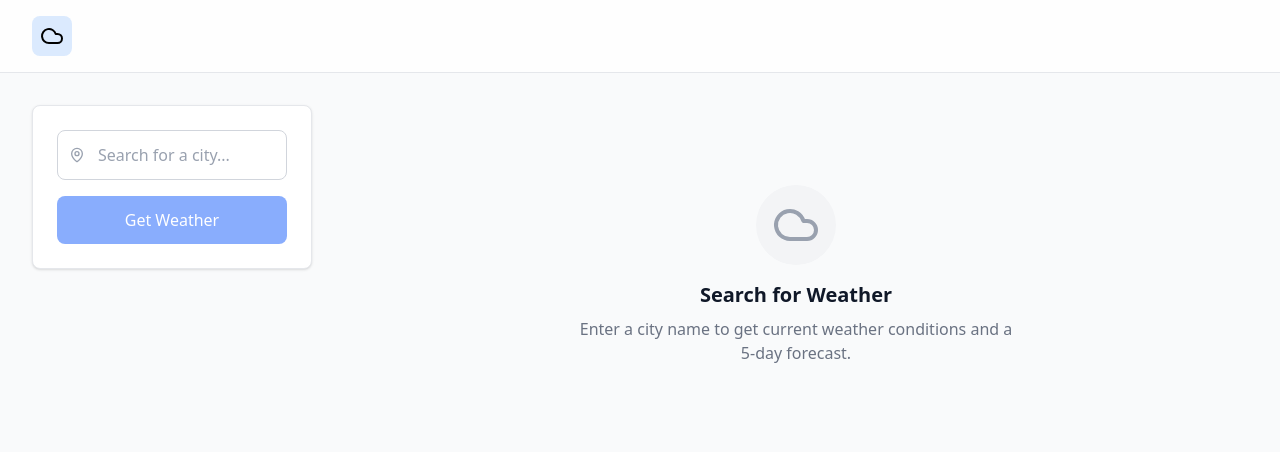
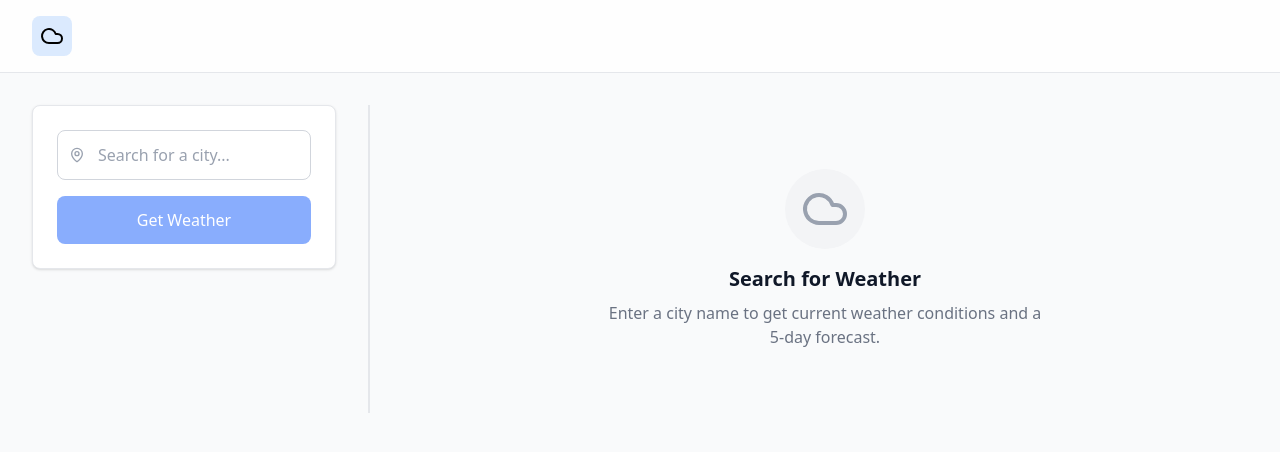
Before and after one commit to Bezyl-Mophat-Otieno/open-weather3.0-vue, a Vue app: page / in a window 1280 px wide. Shown: the top 452 px of the page. Built offline with nearby package versions, Linux system fonts and the light colour scheme; the HTML template or start-up script is replaced by a standard one.

Commit message:
(chore): UI/ux Cleanups

```diff
--- a/src/App.vue
+++ b/src/App.vue
@@ -48,10 +48,11 @@ watchDebounced(
       </div>
     </header>
 
-    <main className="max-w-7xl mx-auto px-4 sm:px-6 lg:px-8 py-8">
-      <div className="grid grid-cols-1 lg:grid-cols-12 gap-8">
-        <div className="lg:col-span-4 xl:col-span-3">
+    <main class="max-w-8xl mx-auto px-4 sm:px-6 lg:px-8 py-8">
+      <div class="flex flex-col lg:flex-row gap-8">
+        <div class="w-full lg:w-1/3 xl:w-1/4">
           <div class="bg-white border border-gray-200 rounded-lg p-6 shadow-sm sticky top-24">
+            <!-- WeatherSearch -->
             <WeatherSearch
               :suggestedLocations="suggestedLocations"
               :locationsSearchHistory="locationsSearchHistory"
@@ -63,19 +64,24 @@ watchDebounced(
           </div>
         </div>
 
-        <div className="lg:col-span-8 xl:col-span-9">
-          <div className="max-w-7xl mx-auto px-4 sm:px-6 lg:px-8 pt-4">
+        <!-- Divider -->
+        <div class="hidden lg:block w-[2px] bg-gray-200"></div>
+
+        <!-- Right column -->
+        <div class="flex-1">
           <AlertMessage
             v-if="alertMessage"
             :message="alertMessage"
             :type="alertType"
             @close="clearAlert"
+            class="mb-4"
           />
-          </div>
+
           <LoadingSpinner v-if="isLoading" />
+
           <div
-            className="flex flex-col items-center justify-center py-16 text-center"
             v-if="!isLoading && !Object.values(currentWeatherForecast).every(Boolean)"
+            class="flex flex-col items-center justify-center py-16 text-center"
           >
             <div class="p-4 bg-gray-100 rounded-full mb-4">
               <Cloud class="h-12 w-12 text-gray-400" />
@@ -86,14 +92,13 @@ watchDebounced(
             </p>
           </div>
 
-          <div className="space-y-8">
+          <div class="space-y-8" v-if="hasForecast">
             <CurrentForecast
-              v-if="hasForecast"
               :cityName="getLocationName(selectedLocation)"
               :currentWeather="currentWeatherForecast"
             />
 
-            <div v-if="hasForecast" bg-white border border-gray-200 rounded-lg p-6 shadow-sm>
+            <div class="bg-white border border-gray-200 rounded-lg p-6 shadow-sm">
               <DailyForecast :dailyWeather="dailyWeatherForecast.slice(0, 5)" />
             </div>
           </div>
--- a/src/assets/main.css
+++ b/src/assets/main.css
@@ -1,22 +1 @@
-@import './base.css';
 @import 'tailwindcss';
-
-/* #app {
-  max-width: 1280px;
-  margin: 0 auto;
-  padding: 2rem;
-  font-weight: normal;
-}
-
-@media (min-width: 1024px) {
-  body {
-    display: flex;
-    place-items: center;
-  }
-
-  #app {
-    display: grid;
-    grid-template-columns: 1fr 1fr;
-    padding: 0 2rem;
-  }
-} */
--- a/src/components/WeatherSearch.vue
+++ b/src/components/WeatherSearch.vue
@@ -27,7 +27,6 @@ const selectSuggestion = (suggestion: Location) => {
   <div class="space-y-6 w-full">
     <!-- Search Form -->
     <form @submit.prevent="emit('getWeatherInformation')" class="space-y-4 w-full max-w-lg mx-auto">
-      <!-- Input with Icon -->
       <div class="relative">
         <input
           type="text"
@@ -64,10 +63,10 @@ const selectSuggestion = (suggestion: Location) => {
 
           <div>
             <div class="font-medium text-gray-900">
-              {{ getLocationName(suggestion) }}
+              {{ suggestion.name }}
             </div>
             <div class="text-sm text-gray-500">
-              {{ suggestion.state ? `${suggestion.state}, ` : '' }}{{ suggestion.country }}
+              {{ getLocationName(suggestion) }}
             </div>
           </div>
         </button>
--- a/src/main.ts
+++ b/src/main.ts
@@ -7,9 +7,7 @@ import App from './App.vue'
 const app = createApp(App)
 
 const pinia = createPinia()
-// custom localStorage persistence plugin
 pinia.use(({ store }) => {
-  // load state from localStorage safely
   try {
     const data = localStorage.getItem(`pinia-${store.$id}`)
     if (data) store.$patch(JSON.parse(data))
```
Also changed, not shown: src/assets/base.css (deleted, +0 -84 lines). Lines whose indentation alone changed are shown as unchanged.
